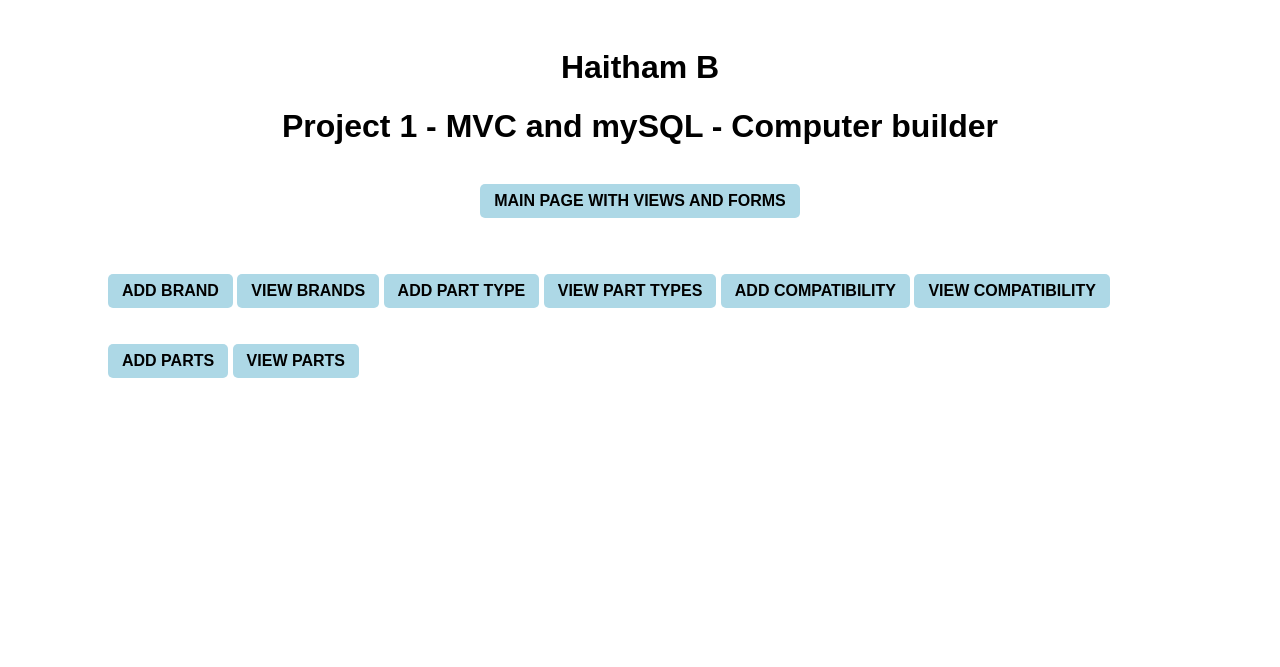
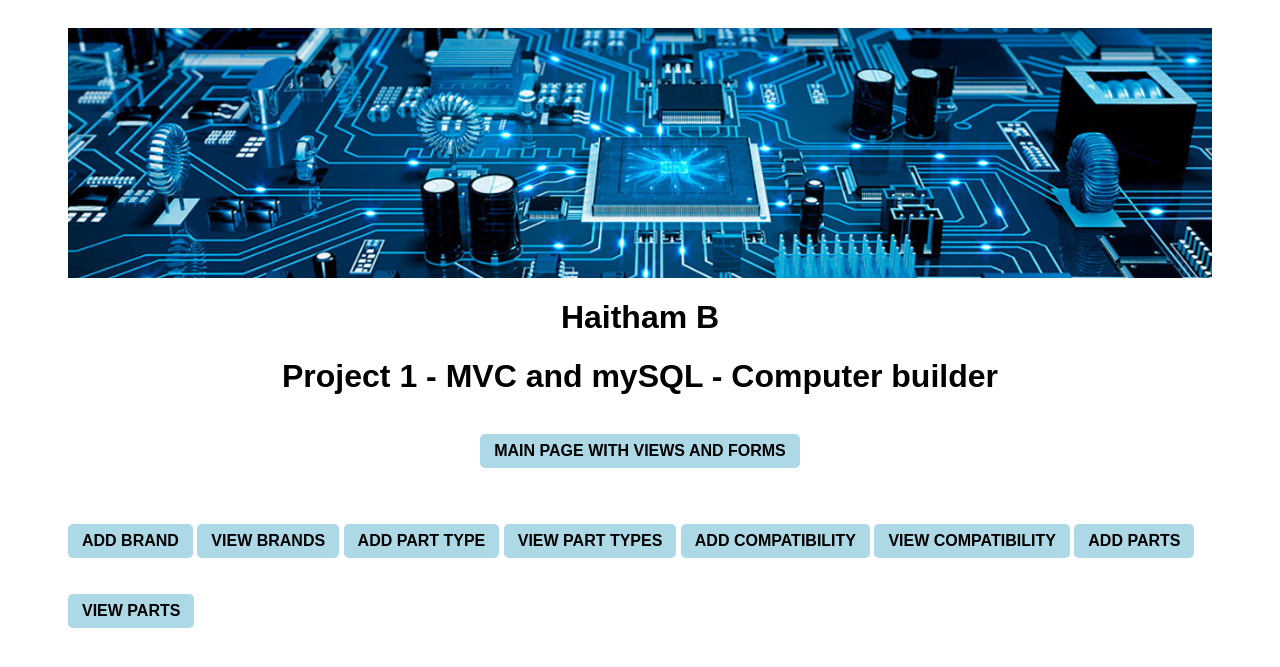
Before and after one commit to HHHuser1/block3-adv-web, a PHP site: page /project-1/mvc-v2/index.php in a window 1280 px wide. Shown: the top 667 px of the page. Run offline with PHP 8.4, Linux system fonts and the light colour scheme; data that the repository does not hold is empty.

Commit message:
added simple top banner

```diff
--- a/project-1/mvc-v2/css/style.css
+++ b/project-1/mvc-v2/css/style.css
@@ -2,7 +2,7 @@
     box-sizing: border-box;
 }
 body{
-    padding: 20px 100px;
+    padding: 20px 60px;
     /* padding: 20px; */
     font-family: Arial, Helvetica, sans-serif;
 }
@@ -129,3 +129,11 @@ ul{
 td, th{
     padding: 4px;
 }
+
+.banner{
+    background-image: url(../img/parts_2.jpg);
+    background-size: cover;
+    background-position: center;
+    height: 250px;
+    /* width: 100%; */
+}
--- a/project-1/mvc-v2/index.php
+++ b/project-1/mvc-v2/index.php
@@ -17,9 +17,11 @@ echo '</pre>';
 <body>
 
     <div class="title">
+        <div class="banner"></div>
         <h1>Haitham B</h1>
         <h1>Project 1 - MVC and mySQL - Computer builder</h1>
         <p><a href="./index.php">Main Page with Views and Forms</a></p>
+
     </div>
 
 
```
Also changed, not shown: project-1/mvc-v2/img/parts_2.jpg (added).
